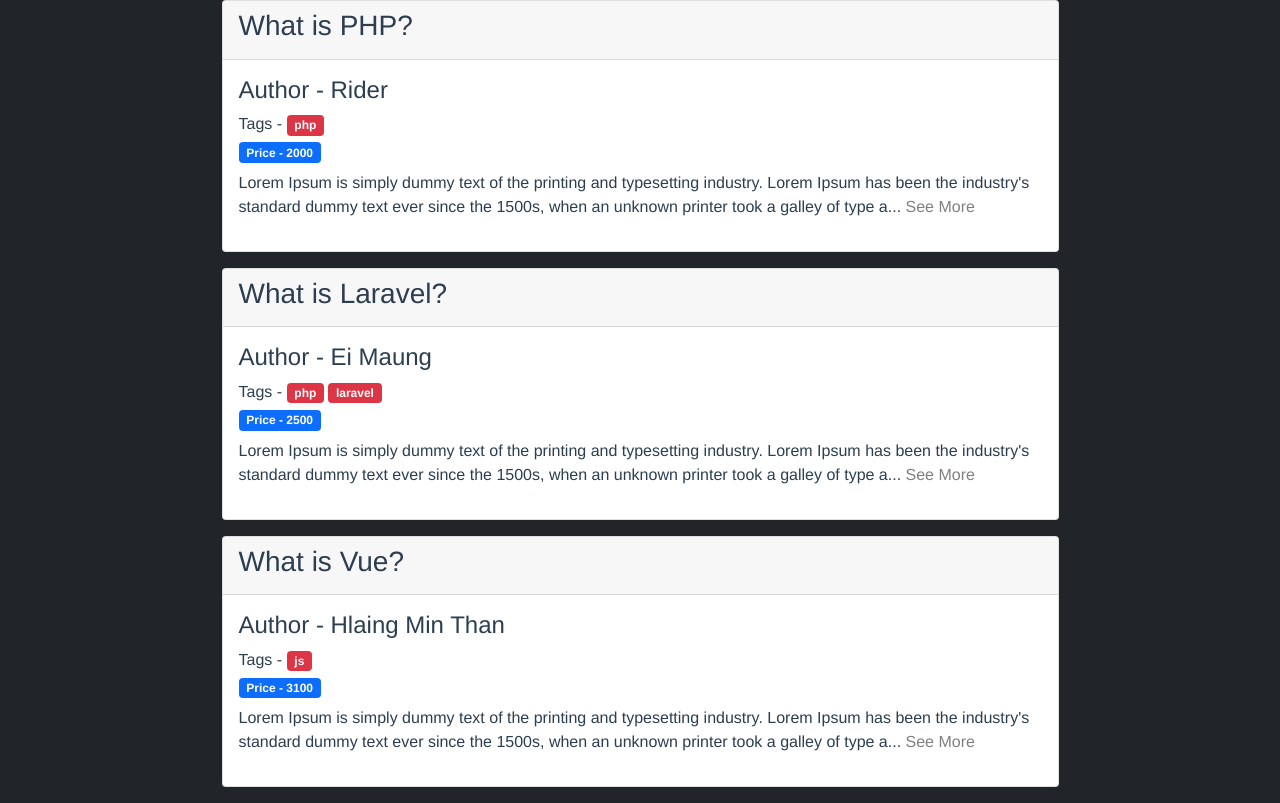
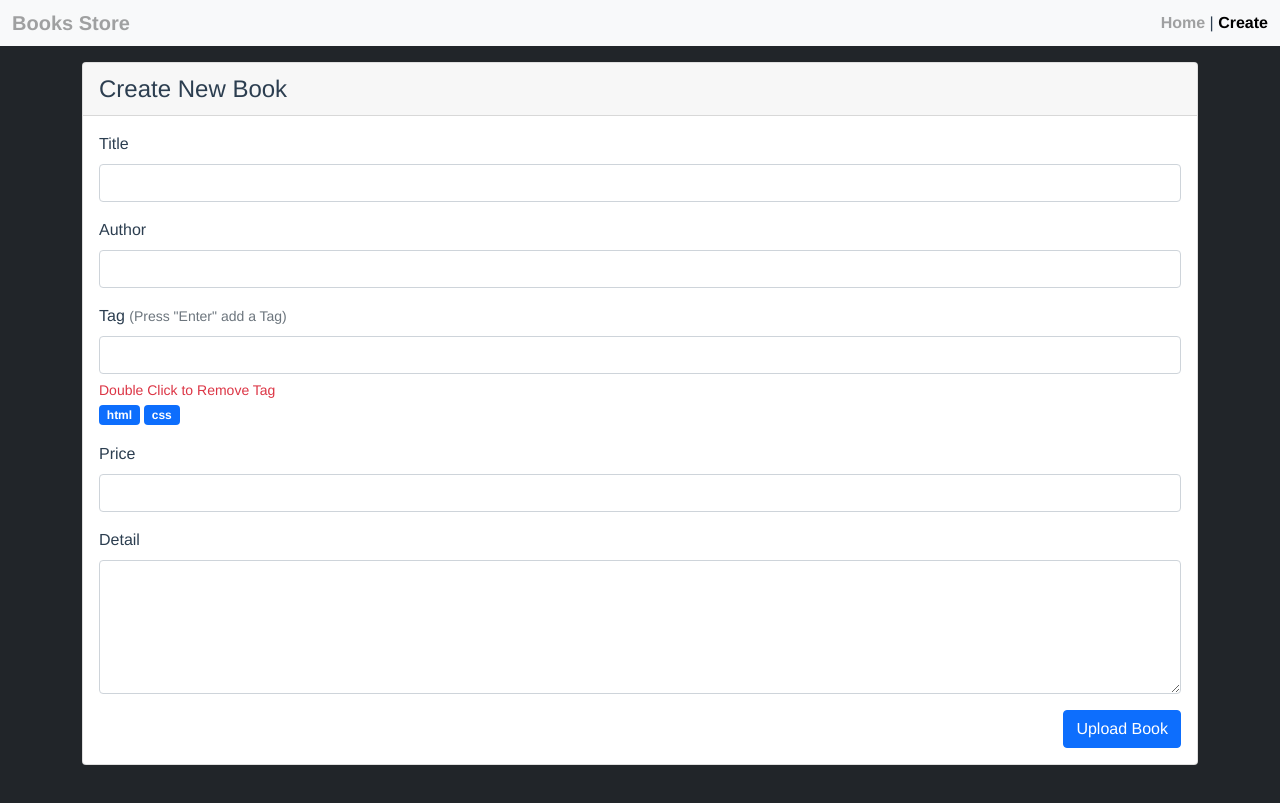
Before and after one commit to r1d3rzz/book-store, a Vue app: page /books/create in a window 1280 px wide. Before the commit this address led to /. Built offline with nearby package versions, Linux system fonts and the light colour scheme; data requests are answered from the project's data file.

Commit message:
book create form ui

```diff
--- a/public/index.html
+++ b/public/index.html
@@ -22,9 +22,7 @@
       >
     </noscript>
 
-    <div class="container">
-      <div id="app"></div>
-    </div>
+    <div id="app"></div>
 
     <script
       src="https://cdn.jsdelivr.net/npm/bootstrap@5.0.2/dist/js/bootstrap.bundle.min.js"
--- a/src/App.vue
+++ b/src/App.vue
@@ -1,6 +1,20 @@
 <template>
+  <div class="container-fluid sticky-top">
+    <div class="row">
+      <NavBar />
+    </div>
+  </div>
   <router-view />
 </template>
+
+<script>
+import NavBar from "./components/NavBar.vue";
+export default {
+  components: {
+    NavBar,
+  },
+};
+</script>
 
 <style>
 #app {
@@ -17,10 +31,11 @@
 
 nav a {
   font-weight: bold;
-  color: #2c3e50;
+  color: #0000005b;
+  text-decoration: none;
 }
 
 nav a.router-link-exact-active {
-  color: #42b983;
+  color: #000000;
 }
 </style>
--- /dev/null
+++ b/src/components/LoadingLogos.vue
@@ -0,0 +1,49 @@
+<template>
+  <div class="card">
+    <div class="card-body">
+      <div class="fs-3">Wait a second ...</div>
+      <div>
+        <div
+          class="spinner-grow spinner-grow-sm mx-2 text-primary"
+          role="status"
+        >
+          <span class="visually-hidden">Loading...</span>
+        </div>
+        <div
+          class="spinner-grow spinner-grow-sm mx-2 text-secondary"
+          role="status"
+        >
+          <span class="visually-hidden">Loading...</span>
+        </div>
+        <div
+          class="spinner-grow spinner-grow-sm mx-2 text-success"
+          role="status"
+        >
+          <span class="visually-hidden">Loading...</span>
+        </div>
+        <div
+          class="spinner-grow spinner-grow-sm mx-2 text-danger"
+          role="status"
+        >
+          <span class="visually-hidden">Loading...</span>
+        </div>
+        <div
+          class="spinner-grow spinner-grow-sm mx-2 text-warning"
+          role="status"
+        >
+          <span class="visually-hidden">Loading...</span>
+        </div>
+        <div class="spinner-grow spinner-grow-sm mx-2 text-info" role="status">
+          <span class="visually-hidden">Loading...</span>
+        </div>
+        <div class="spinner-grow spinner-grow-sm mx-2 text-dark" role="status">
+          <span class="visually-hidden">Loading...</span>
+        </div>
+      </div>
+    </div>
+  </div>
+</template>
+<script>
+export default {};
+</script>
+<style></style>
--- /dev/null
+++ b/src/components/NavBar.vue
@@ -0,0 +1,13 @@
+<template lang="">
+  <nav class="navbar bg-body-tertiary bg-light mb-3">
+    <div><a class="navbar-brand" href="#">Books Store</a></div>
+    <div>
+      <router-link :to="{ name: 'home' }">Home</router-link> |
+      <router-link :to="{ name: 'bookCreate' }">Create</router-link>
+    </div>
+  </nav>
+</template>
+<script>
+export default {};
+</script>
+<style lang=""></style>
--- a/src/router/index.js
+++ b/src/router/index.js
@@ -1,6 +1,7 @@
 import { createRouter, createWebHistory } from "vue-router";
 import HomeView from "../views/HomeView.vue";
 import BookDetail from "../views/BookDetail.vue";
+import BookCreate from "../views/BookCreate.vue";
 
 const routes = [
   {
@@ -15,6 +16,12 @@
     props: true,
   },
   {
+    path: "/books/create",
+    name: "bookCreate",
+    component: BookCreate,
+    props: true,
+  },
+  {
     path: "/:catchAll(.*)",
     redirect: { name: "home" },
   },
--- /dev/null
+++ b/src/views/BookCreate.vue
@@ -0,0 +1,72 @@
+<template>
+  <div class="container">
+    <div class="row">
+      <div class="col-md mx-auto">
+        <div class="card text-start">
+          <div class="card-header">
+            <div class="fs-4">Create New Book</div>
+          </div>
+          <div class="card-body">
+            <form>
+              <div class="mb-3">
+                <label for="title" class="form-label">Title</label>
+                <input type="text" class="form-control" id="title" required />
+              </div>
+
+              <div class="mb-3">
+                <label for="author" class="form-label">Author</label>
+                <input type="text" class="form-control" id="author" required />
+              </div>
+
+              <div class="mb-3">
+                <label for="tag" class="form-label">
+                  Tag
+                  <small class="text-muted">(Press "Enter" add a Tag)</small>
+                </label>
+                <input type="text" class="form-control" id="tag" />
+                <div class="tagsContainer mt-1">
+                  <div class="text-danger">
+                    <small>Double Click to Remove Tag</small>
+                  </div>
+                  <span class="badge bg-primary me-1 tagItem">html</span>
+                  <span class="badge bg-primary me-1 tagItem">css</span>
+                </div>
+              </div>
+
+              <div class="mb-3">
+                <label for="price" class="form-label">Price</label>
+                <input type="text" class="form-control" id="price" required />
+              </div>
+
+              <div class="mb-3">
+                <label for="detail" class="form-label">Detail</label>
+                <textarea
+                  type="text"
+                  class="form-control"
+                  id="detail"
+                  rows="5"
+                  required
+                ></textarea>
+              </div>
+
+              <div class="d-flex justify-content-end">
+                <button type="submit" class="btn btn-primary">
+                  Upload Book
+                </button>
+              </div>
+            </form>
+          </div>
+        </div>
+      </div>
+    </div>
+  </div>
+</template>
+<script>
+export default {};
+</script>
+<style>
+.tagItem {
+  user-select: none;
+  cursor: pointer;
+}
+</style>
--- a/src/views/BookDetail.vue
+++ b/src/views/BookDetail.vue
@@ -1,4 +1,8 @@
 <template>
+  <div class="container-fluid">
+    <div v-if="error">
+      <div class="alert alert-warning fs-3">{{ error }}</div>
+    </div>
     <div class="row" v-if="book">
       <div class="col-md-9 mx-auto mt-5 text-start">
         <div class="card">
@@ -28,12 +32,18 @@
         </div>
       </div>
     </div>
+    <div v-else>
+      <LoadingLogos />
+    </div>
+  </div>
 </template>
 <script>
+import LoadingLogos from "../components/LoadingLogos";
 import getBook from "@/composables/getBook";
 import { useRouter } from "vue-router";
 
 export default {
+  components: { LoadingLogos },
   props: ["id"],
   setup(props) {
     let router = useRouter();
--- a/src/views/HomeView.vue
+++ b/src/views/HomeView.vue
@@ -1,15 +1,27 @@
 <template>
-  <div class="row">
-    <div v-if="books.length">
-      <BookLists :books="books" />
+  <div class="container-fluid">
+    <div class="row">
+      <div v-if="error">
+        <div class="alert alert-warning fs-3">{{ error }}</div>
+      </div>
+      <div v-if="books.length">
+        <BookLists :books="books" />
+      </div>
+      <div v-else>
+        <LoadingLogos />
+      </div>
     </div>
   </div>
 </template>
 <script>
+import LoadingLogos from "../components/LoadingLogos";
 import BookLists from "../components/BookLists";
 import getBooks from "../composables/getBooks";
 export default {
-  components: { BookLists },
+  components: {
+    LoadingLogos,
+    BookLists,
+  },
   setup() {
     let { books, error, load } = getBooks();
     load();
```
Lines whose indentation alone changed are shown as unchanged.
